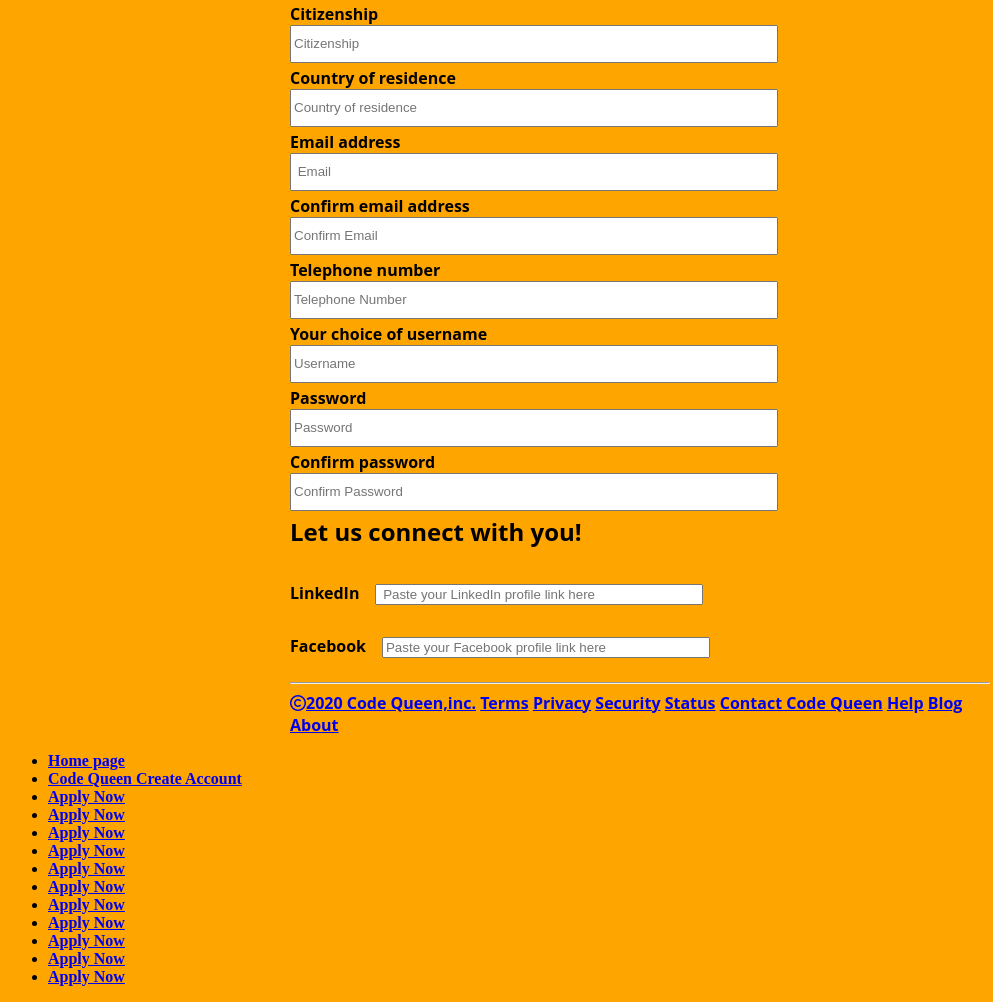
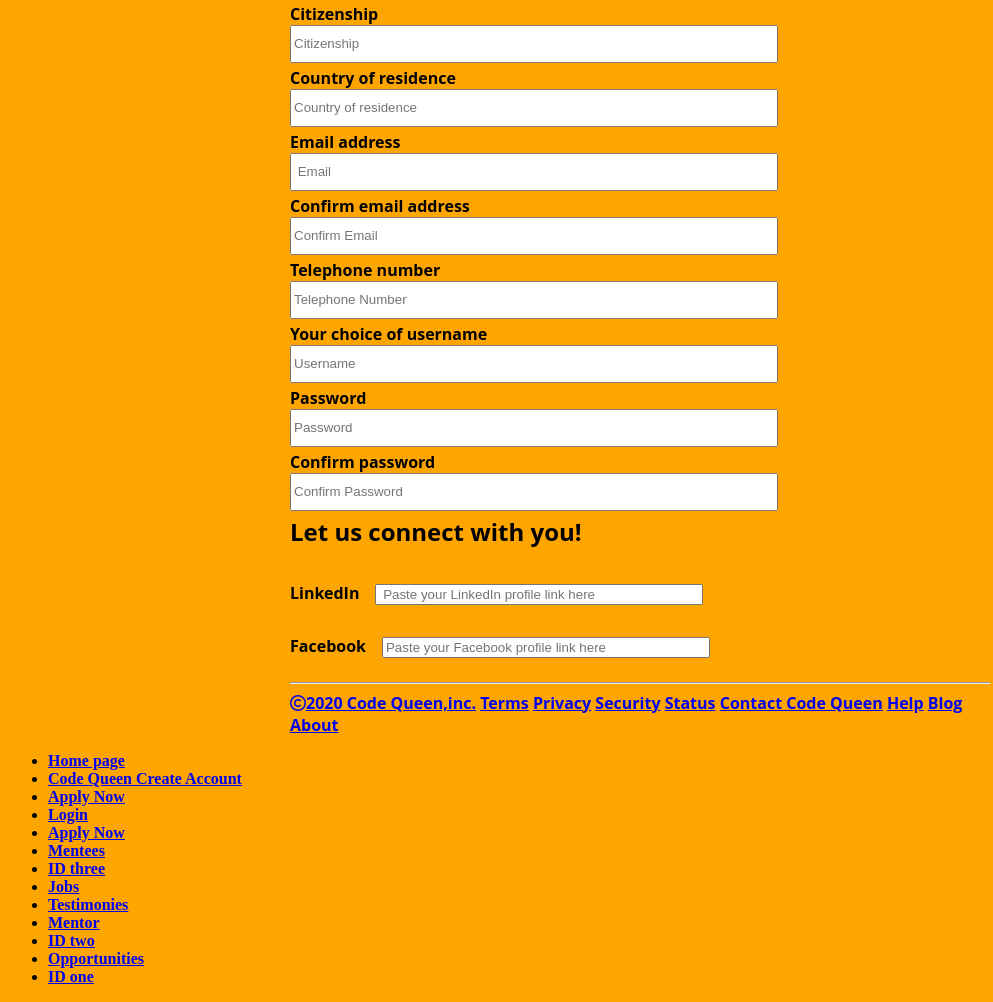
Before and after one commit to Glorianv/code-queen-hackathon-team-premier, a plain HTML site: page useraccount/user.html in a window 1280 px wide. Shown: the part 456-1458 px from the top of the page, without its empty margins (0-993 px from the left). Drawn offline with Linux system fonts and the light colour scheme.

Commit message:
send changed links

```diff
--- a/useraccount/user.html
+++ b/useraccount/user.html
@@ -120,16 +120,16 @@
             <li><a href="index.html">Home page</a></li>
             <li><a href="user.html">Code Queen Create Account</a></li>
             <li><a href="userPage2.html">Apply Now</a></li>
-            <li><a href="userPage2.html">Apply Now</a></li>
+            <li><a href="login.html">Login</a></li>
             <li><a href="admin.html">Apply Now</a></li>
-            <li><a href="attached.html">Apply Now</a></li>
-            <li><a href="employerID.html">Apply Now</a></li>
-            <li><a href="jobs.html">Apply Now</a></li>
-            <li><a href="life.html">Apply Now</a></li>
-            <li><a href="mentorFind.html">Apply Now</a></li>
-            <li><a href="mentorID.html">Apply Now</a></li>
-            <li><a href="opportunities.html">Apply Now</a></li>
-            <li><a href="studentID.html">Apply Now</a></li>
+            <li><a href="attached.html">Mentees</a></li>
+            <li><a href="employerID.html">ID three</a></li>
+            <li><a href="jobs.html">Jobs</a></li>
+            <li><a href="life.html">Testimonies</a></li>
+            <li><a href="mentorFind.html">Mentor</a></li>
+            <li><a href="mentorID.html">ID two</a></li>
+            <li><a href="opportunities.html">Opportunities</a></li>
+            <li><a href="studentID.html">ID one</a></li>
 
         </ul>
         </div>
```
Also changed, not shown: admin.html (+18 -0 lines), attached.html (+18 -0 lines), employerID.html (+17 -0 lines), index.html (+11 -0 lines), jobs.html (+10 -9 lines), life.html (+9 -9 lines), mentorFind.html (+9 -9 lines), mentorID.html (+8 -8 lines), opportunities.html (+9 -9 lines), studentID.html (+8 -8 lines), useraccount/loginpage/login.html (+18 -0 lines).
